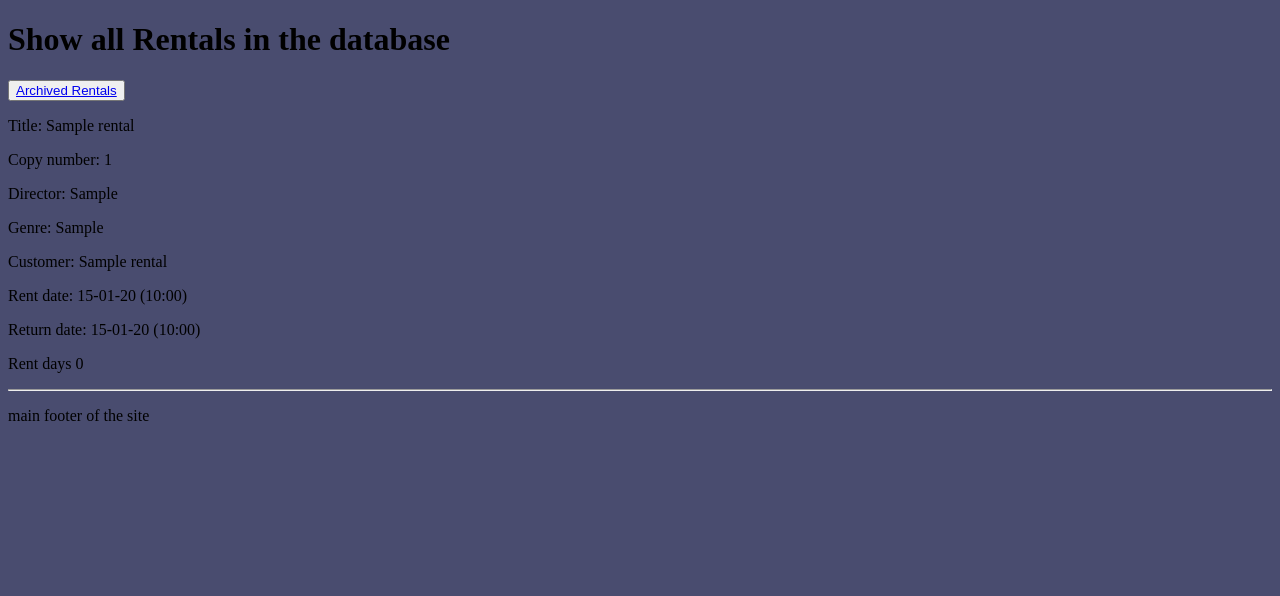
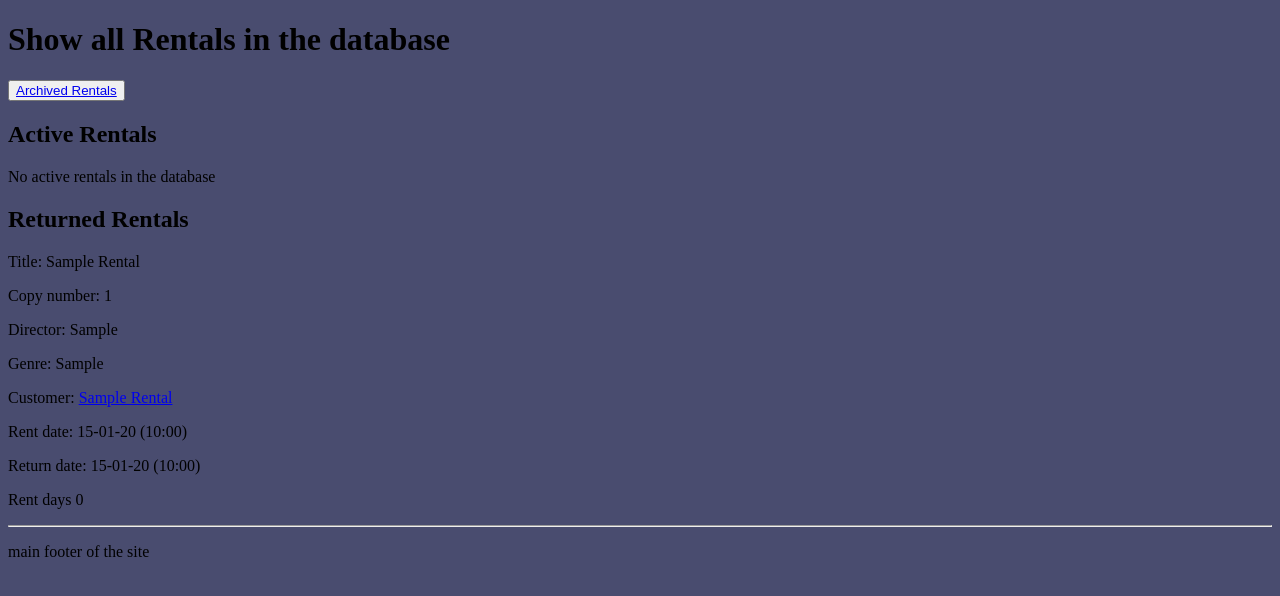
Before and after one commit to JiiXaa/retro-buster, a Flask app: template app/templates/rentals/index.html in a window 1280 px wide. Shown: the part 96-692 px from the top of the page. Run offline with Flask 3, Linux system fonts and the light colour scheme; the template is opened without the code that fills it: most values are stand-ins (such as "Sample title", 1, 10 or a date in 2020).

Commit message:
RENTAL HISTORY UPDATE: Added <a> link to the customer profile for each rental (active/returned) and changed HTML structure for easier styling. Also added confirmation input (name of the movie) when user/cashier wants to delete a movie.

```diff
--- a/app/models/rentals.py
+++ b/app/models/rentals.py
@@ -41,10 +41,6 @@ class ArchivedRental(db.Model):
     date_returned = db.Column(db.DateTime, nullable=False)
     date_archived = db.Column(db.DateTime, nullable=False)
 
-    # TODO: Add date_archived column
-    # need to fix rest of the code: views, forms, etc.
-    # when vhs_tape_copy is removed, it should be archived and not be available for renting/deleting/returning
-
     user_id = db.Column(UUID(as_uuid=True), db.ForeignKey("user.id"), nullable=False)
     user = db.relationship("User", back_populates="archived_rentals")
 
--- a/app/routes/movies.py
+++ b/app/routes/movies.py
@@ -195,6 +195,10 @@ def movie_edit(movie_id):
 def movie_delete(movie_id):
     movie = Movie.query.get_or_404(movie_id)
     if request.method == "POST":
+        title_confirm = request.form.get("title_confirm").strip().lower()
+        if title_confirm != movie.title:
+            flash("Movie title does not match.")
+            return redirect(url_for("movies.movie_delete", movie_id=movie_id))
         vhs_tapes = VhsTapeCopy.query.filter_by(movie_id=movie_id).all()
         for vhs_tape in vhs_tapes:
             if vhs_tape.is_available == False:
--- a/app/templates/movies/movie_delete.html
+++ b/app/templates/movies/movie_delete.html
@@ -7,6 +7,8 @@
   <div class="movie-delete__info">
     <p>Are you sure you want to delete "{{ movie.title }}" by {{ movie.director }}?</p>
     <p>This action cannot be undone. All vhs tape and rental history associated with them will be lost.</p>
+    <p>Please type: <span>{{ movie.title }}</span> </p>
+    <input type="text" name="title_confirm" required>
   </div>
   <button type="submit">Confirm</button>
   <a href="{{ url_for('movies.index') }}">Cancel</a></>
--- a/app/templates/rentals/index.html
+++ b/app/templates/rentals/index.html
@@ -6,13 +6,19 @@
 <button><a href="{{ url_for('rentals.archived_rentals') }}">Archived Rentals</a></button>
 
 {% if rental_data %}
-  {% for rental in rental_data %}
-      <div>
-        <p>Title: {{ rental.vhs_title }}</p>
+  {% set active_rentals = rental_data|selectattr('date_returned', 'none')|list %}
+  {% set returned_rentals = rental_data|rejectattr('date_returned', 'none')|list %}
+
+  <div class="rental_data__container">
+    <div class="rental_data__active">
+      <h2>Active Rentals</h2>
+      {% for rental in active_rentals %}
+        <div class="rental_data__item rental_data__item--active">
+          <p>Title: {{ rental.vhs_title|title }}</p>
           <p>Copy number: {{ rental.vhs_copy_number }}</p>
-        <p>Director: {{ rental.vhs_director }}</p>
-        <p>Genre: {{ rental.vhs_genre }}</p>
-        <p>Customer: {{ rental.customer_name }}</p>
+          <p>Director: {{ rental.vhs_director|title }}</p>
+          <p>Genre: {{ rental.vhs_genre|title }}</p>
+          <p>Customer: <a href="{{ url_for('customers.customer_profile', customer_id=rental['customer_id']) }}">{{ rental['customer_name']|title }}</a></p>
           <p>Rent date: {{ rental.date_rented.strftime('%d-%m-%y (%H:%M)') }}</p>
           {% if rental.date_returned %}
             <p>Return date: {{ rental.date_returned.strftime('%d-%m-%y (%H:%M)') }}</p>
@@ -27,9 +33,42 @@
             {% endif %}
         </div>
         <hr>
+      {% else %}
+        <p>No active rentals in the database</p>
       {% endfor %}
+    </div>
+
+    <div class="rental_data__returned">
+      <h2>Returned Rentals</h2>
+      {% for rental in returned_rentals %}
+        <div class="rental_data__item rental_data__item--returned">
+          <p>Title: {{ rental.vhs_title|title }}</p>
+          <p>Copy number: {{ rental.vhs_copy_number }}</p>
+          <p>Director: {{ rental.vhs_director|title }}</p>
+          <p>Genre: {{ rental.vhs_genre|title }}</p>
+          <p>Customer: <a href="{{ url_for('customers.customer_profile', customer_id=rental['customer_id']) }}">{{ rental['customer_name']|title }}</a></p>
+          <p>Rent date: {{ rental.date_rented.strftime('%d-%m-%y (%H:%M)') }}</p>
+          {% if rental.date_returned %}
+            <p>Return date: {{ rental.date_returned.strftime('%d-%m-%y (%H:%M)') }}</p>
+          {% else %}
+            <p>Due date {{ rental.due_date.strftime('%d-%m-%y') }}</p>
+          {% endif %}
+          <p>Rent days
+            {% if rental.date_returned %}
+              {{ (rental.date_returned - rental.date_rented).days }}
+            {% else %}
+              {{ (today - rental.date_rented).days }}
+            {% endif %}
+        </div>
+        <hr>
+        {% else %}
+          <p>No returned rentals in the database</p>
+        {% endfor %}
+    </div>
+
     {% else %}
       <p>No rentals in the database</p>
     {% endif %}
+  </div>
 
 {% endblock %}
```
Also changed, not shown: app/templates/movies/index.html (+0 -43 lines). Lines whose indentation alone changed are shown as unchanged.
